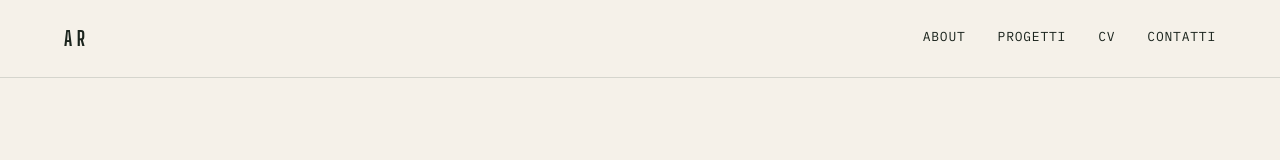
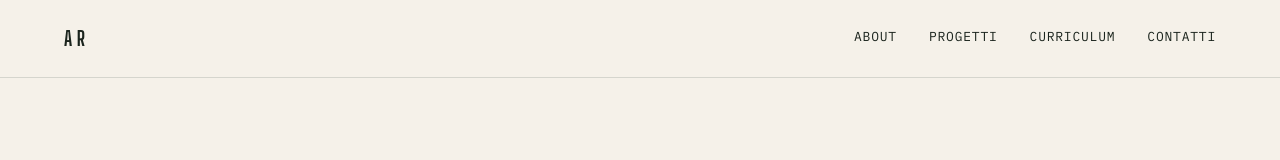
Before and after one commit to amedeorossi/amedeorossi.github.io, a plain HTML site: page index.html in a window 1280 px wide. Shown: the top 160 px of the page. Drawn offline with Linux system fonts and the light colour scheme.

Commit message:
minor edits to buttons

```diff
--- a/index.html
+++ b/index.html
@@ -24,7 +24,7 @@
   <nav class="main-nav">
     <a href="#about">About</a>
     <a href="#progetti">Progetti</a>
-    <a href="#cv">CV</a>
+    <a href="#cv">Curriculum</a>
     <a href="#contatti">Contatti</a>
   </nav>
   <button class="nav-toggle" aria-label="Apri il menu" aria-expanded="false">
```
